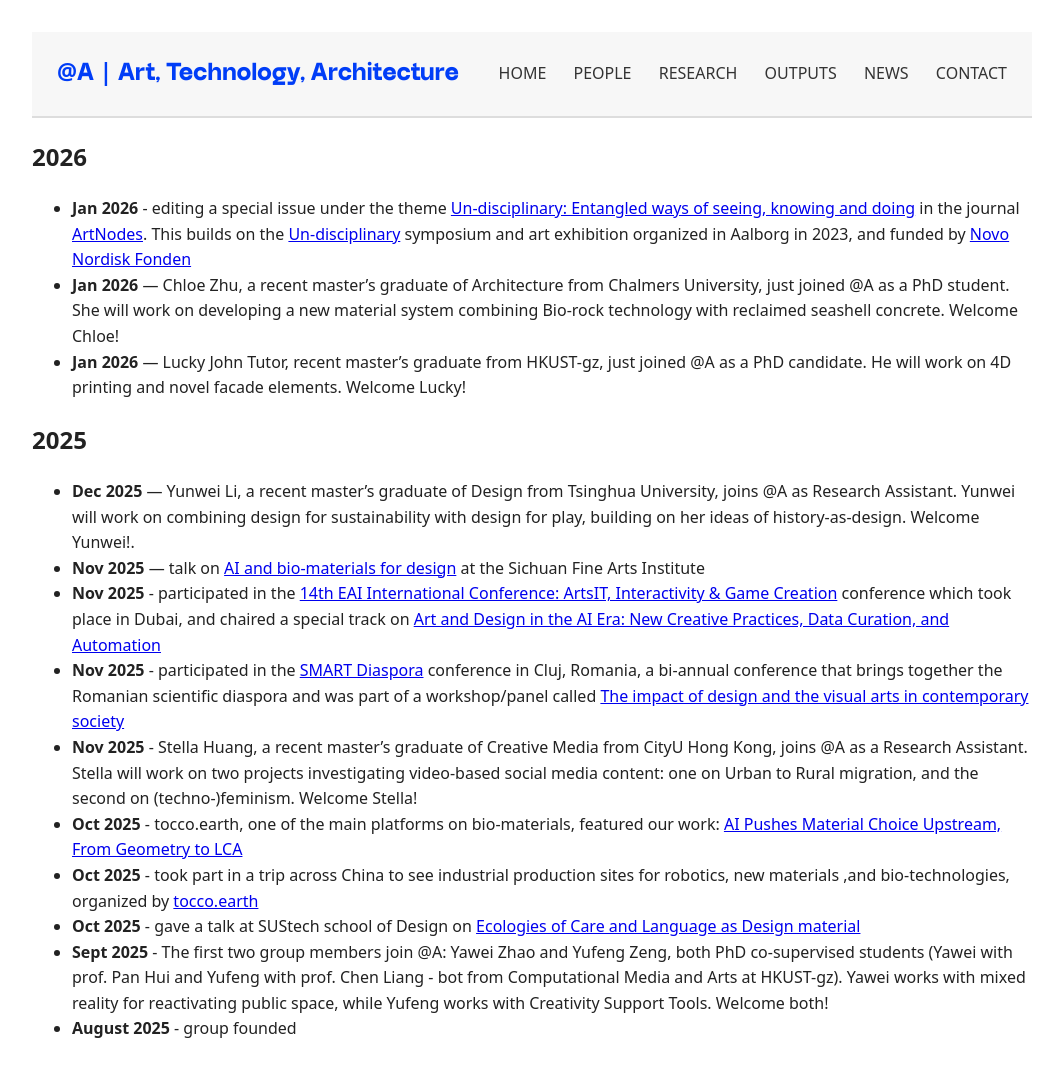
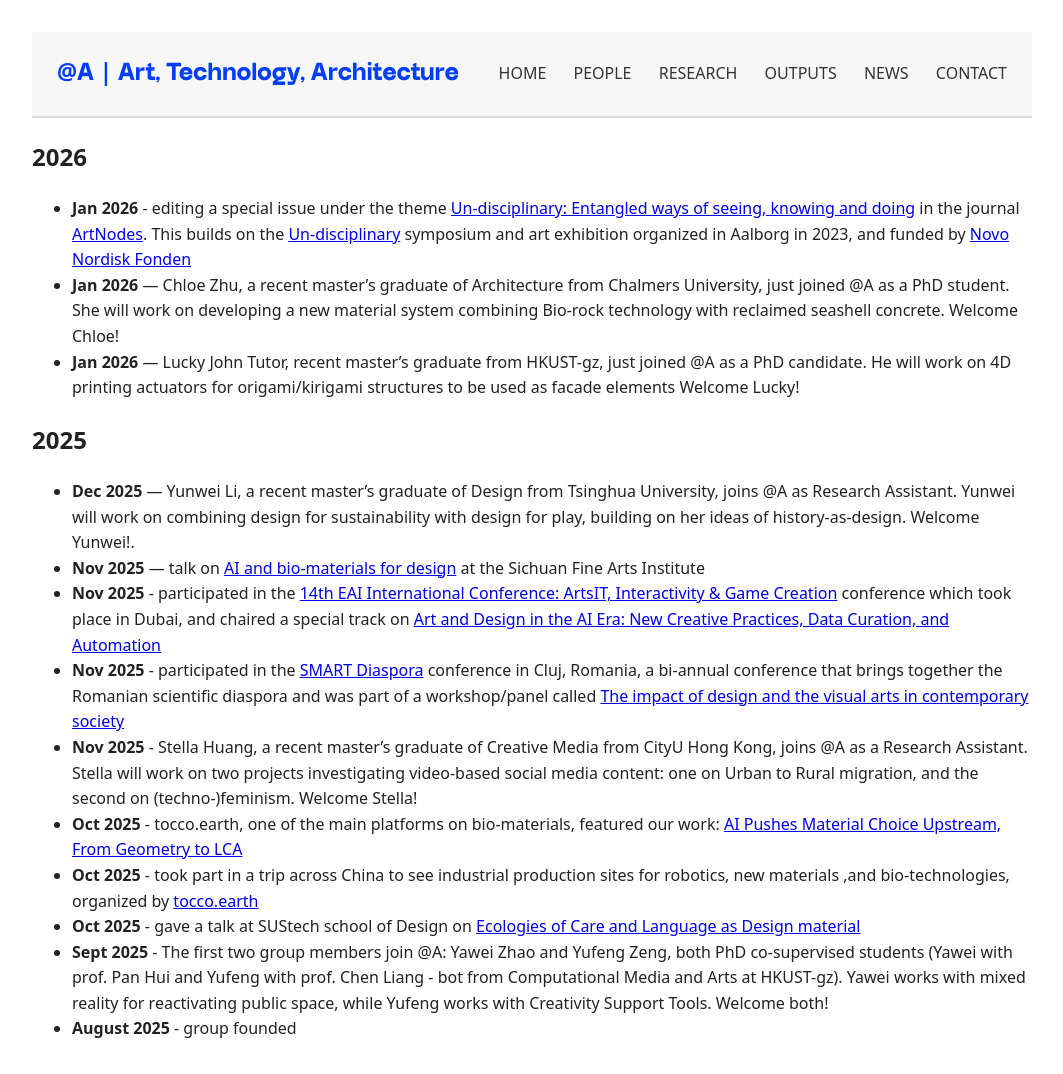
Before and after one commit to anqua/at-a, a Jekyll site: the page built from news.md, in a window 1280 px wide. Shown: the whole page, without its empty margins (108-1171 px from the left). Built offline with Jekyll 4.4.1, drawn with Linux system fonts in a browser that asks for light colours; some web fonts are replaced.

Commit message:
Update news.md

```diff
--- a/news.md
+++ b/news.md
@@ -7,7 +7,7 @@ title: News
 
 - **Jan 2026** - editing a special issue under the theme <a href="https://raco.cat/index.php/Artnodes/about/call-for-papers-no-disciplinari" target="_blank" rel="noopener">Un-disciplinary: Entangled ways of seeing, knowing and doing</a> in the journal <a href="https://raco.cat/index.php/Artnodes/about/" target="_blank" rel="noopener">ArtNodes</a>. This builds on the <a href="https://www.youtube.com/watch?v=m4Iat5GsrV0" target="_blank" rel="noopener">Un-disciplinary</a> symposium and art exhibition organized in Aalborg in 2023, and funded by <a href="https://novonordiskfonden.dk/en/" target="_blank" rel="noopener">Novo Nordisk Fonden</a>
 - **Jan 2026** — Chloe Zhu, a recent master's graduate of Architecture from Chalmers University, just joined @A as a PhD student. She will work on developing a new material system combining Bio-rock technology with reclaimed seashell concrete. Welcome Chloe!
-- **Jan 2026** — Lucky John Tutor, recent master's graduate from HKUST-gz, just joined @A as a PhD candidate. He will work on 4D printing and novel facade elements. Welcome Lucky!
+- **Jan 2026** — Lucky John Tutor, recent master's graduate from HKUST-gz, just joined @A as a PhD candidate. He will work on 4D printing actuators for origami/kirigami structures to be used as facade elements Welcome Lucky!
 
 ## 2025
 
```
